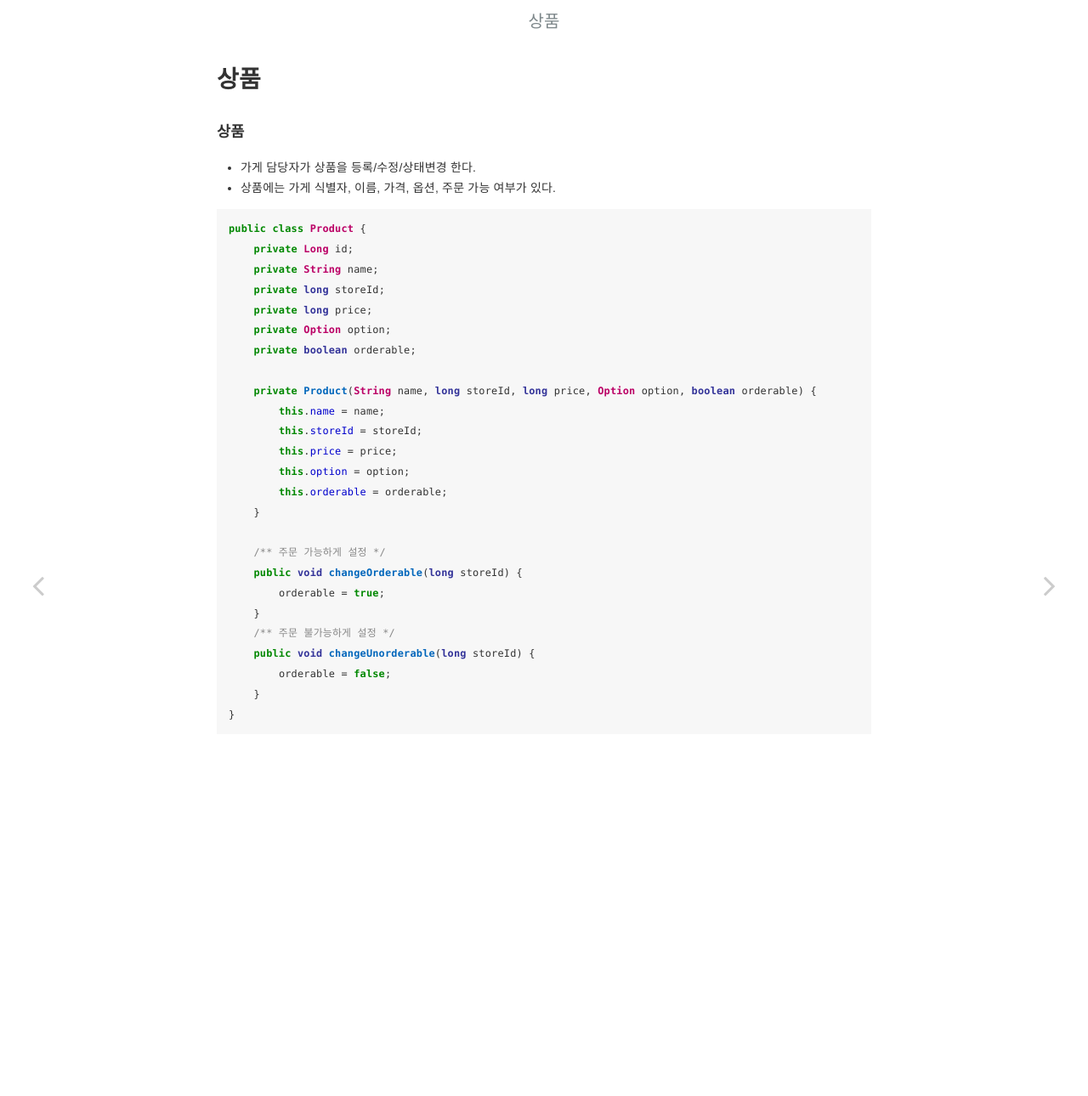
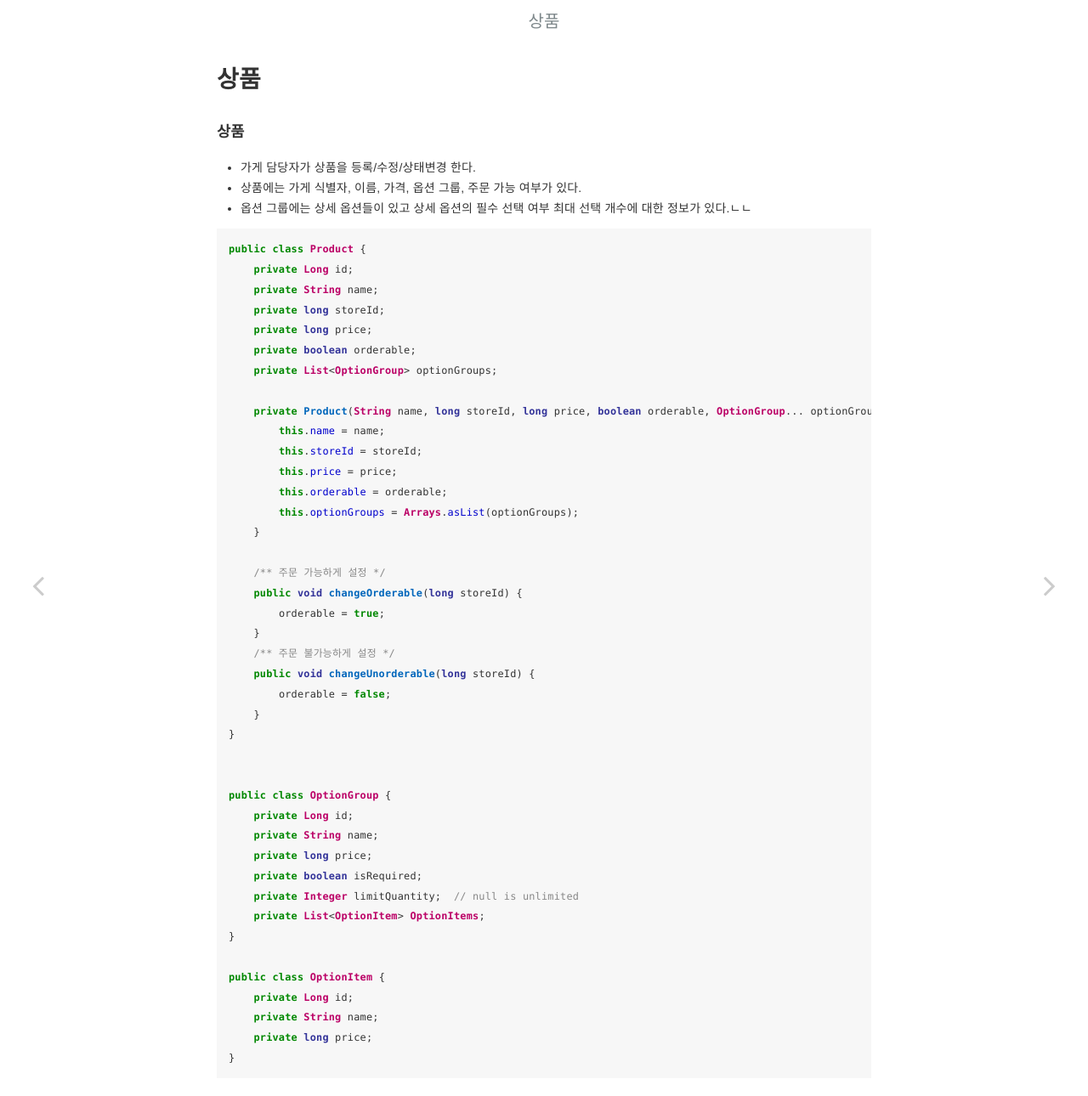
Before and after one commit to ByeongUkChoi/ddd-study, a Jekyll site: the page built from docs/_posts/domain/2021-03-23-product.md, in a window 1280 px wide. Shown: the top 1290 px of the page at 85% size. Built offline with Jekyll 4.4.1, drawn with Linux system fonts in a browser that asks for light colours.

Commit message:
Add option

````diff
--- a/docs/_posts/domain/2021-03-23-product.md
+++ b/docs/_posts/domain/2021-03-23-product.md
@@ -4,7 +4,8 @@ title: 상품
 
 #### 상품
 - 가게 담당자가 상품을 등록/수정/상태변경 한다.
-- 상품에는 가게 식별자, 이름, 가격, 옵션, 주문 가능 여부가 있다.
+- 상품에는 가게 식별자, 이름, 가격, 옵션 그룹, 주문 가능 여부가 있다.
+- 옵션 그룹에는 상세 옵션들이 있고 상세 옵션의 필수 선택 여부 최대 선택 개수에 대한 정보가 있다.ㄴㄴ
 
 ```java
 public class Product {
@@ -12,15 +13,15 @@ public class Product {
     private String name;
     private long storeId;
     private long price;
-    private Option option;
     private boolean orderable;
+    private List<OptionGroup> optionGroups;
 
-    private Product(String name, long storeId, long price, Option option, boolean orderable) {
+    private Product(String name, long storeId, long price, boolean orderable, OptionGroup... optionGroups) {
         this.name = name;
         this.storeId = storeId;
         this.price = price;
-        this.option = option;
         this.orderable = orderable;
+        this.optionGroups = Arrays.asList(optionGroups);
     }
 
     /** 주문 가능하게 설정 */
@@ -32,4 +33,20 @@ public class Product {
         orderable = false;
     }
 }
+
+
+public class OptionGroup {
+    private Long id;
+    private String name;
+    private long price;
+    private boolean isRequired;
+    private Integer limitQuantity;  // null is unlimited
+    private List<OptionItem> OptionItems;
+}
+
+public class OptionItem {
+    private Long id;
+    private String name;
+    private long price;
+}
 ```
````
Also changed, not shown: docs/_posts/application/2021-04-03-application.md (+1 -1 lines), docs/_posts/domain/2021-03-05-domain.md (+1 -1 lines), 4 other files.
